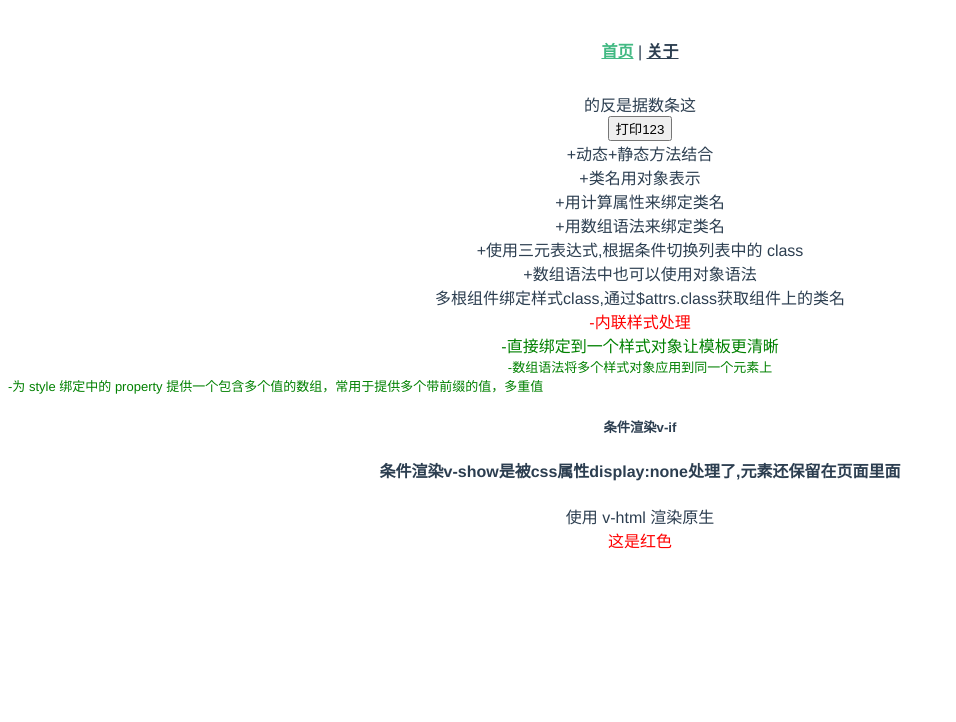
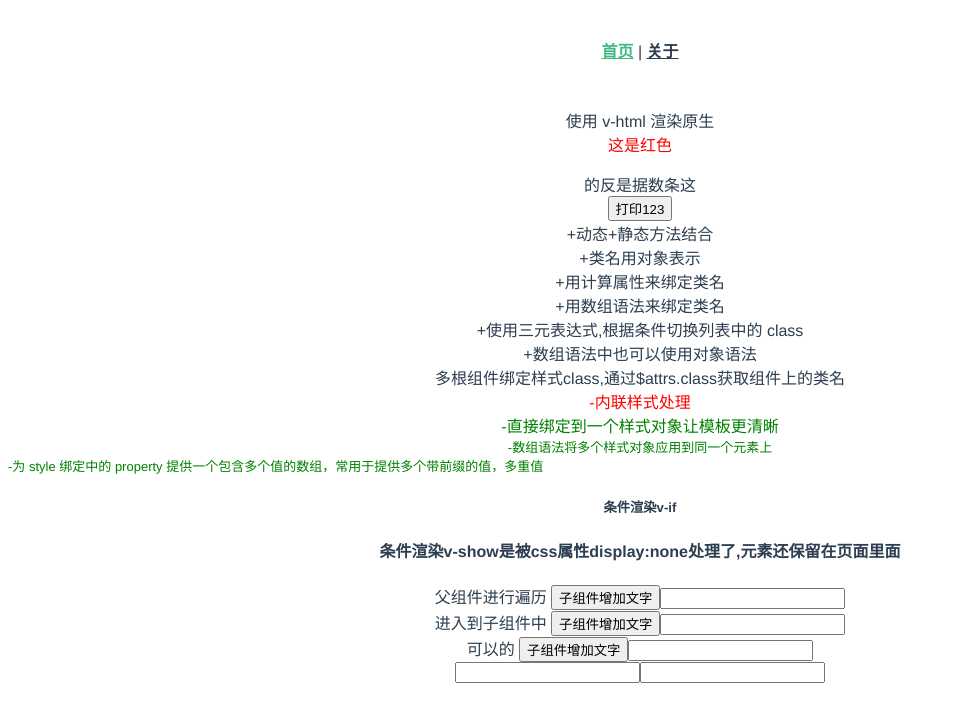
Before and after one commit to creatliukun/vue3-set, a Vue app: page / in a window 1280 px wide. Shown: the top 722 px of the page, without its empty margins (0-956 px from the left). Built offline with nearby package versions, Linux system fonts and the light colour scheme.

Commit message:
feat: vue组件生命周期

```diff
--- /dev/null
+++ b/src/components/DeComponent.vue
@@ -0,0 +1,56 @@
+<template>
+  <div>
+    {{ title }}
+    <!-- 子组件通过$emit来触发父组件的函数 -->
+    <button @click="$emit('enlargeText',0.05)">子组件增加文字</button>
+    <!-- 子组件里面的双向绑定触发父组件 -->
+    <input
+      v-model="value"
+    >
+    <!--   子组件普通双向绑定  :value="modelValue"  @input="$emit('update:modelValue', $event.target.value)" -->
+    <!--   子组件使用计算属性进行双向绑定   v-model="value" -->
+  </div>
+</template>
+
+<script>
+export default {
+//  <!-- 组件上的v-model等价于  :model-value="comPSearchText"   @update:model-value="comPSearchText = $event" -->
+  props: ['title', 'modelValue'],
+  emits: ['update:modelValue'],
+  beforeCreate () {
+    console.log('子组件beforeCreate')
+  },
+  created () {
+    console.log('子组件created')
+  },
+  beforeMount () {
+    console.log('子组件beforeMount')
+  },
+  mounted () {
+    console.log('子组件mounted')
+  },
+  beforeUpdate () {
+    console.log('子组件beforeUpdate')
+  },
+  updated () {
+    console.log('子组件updated')
+  },
+  beforeUnmount () {
+    console.log('子组件beforeUnmount')
+  },
+  unmounted () {
+    console.log('子组件unmounted')
+  },
+  // 使用计算属性实现数据双项绑定
+  computed: {
+    value: {
+      get () {
+        return this.modelValue
+      },
+      set (value) {
+        this.$emit('update:modelValue', value)
+      }
+    }
+  }
+}
+</script>
--- a/src/components/HelloWorld.vue
+++ b/src/components/HelloWorld.vue
@@ -1,5 +1,5 @@
 <template v-if="isShowTemplate">
-   <!-- <template> 元素上使用 v-if 条件渲染分组 -->
+  <!-- <template> 元素上使用 v-if 条件渲染分组 -->
   <div>
     <!-- 在模板中处理数据  -->
     <div>{{ msg.split('').reverse().join('') }}</div>
@@ -51,17 +51,42 @@
   <div>
     <h5 v-if="isShow">条件渲染v-if</h5>
     <h5 v-else>条件渲染v-else</h5>
-    <h4 v-show="isShow">条件渲染v-show是被css属性display:none处理了,元素还保留在页面里面</h4>
+    <h4 v-show="isShow">
+      条件渲染v-show是被css属性display:none处理了,元素还保留在页面里面
+    </h4>
+  </div>
+  <!-- 组件 -->
+  <div id="blog-posts-demo" :style="{ fontSize: postFontSize + 'em' }">
+     <!-- 在组件上使用 v-model -->
+    <DeComponentVue
+      v-for="post in posts"
+      :key="post.id"
+      :title="post.title"
+      v-model="comPSearchText"
+      @enlarge-text="onEnlargeText"
+    ></DeComponentVue>
+    <!-- 简化后的做法 -->
+    <!-- 组件上的v-model等价于  :model-value="comPSearchText"   @update:model-value="comPSearchText = $event" -->
+    <!--  @enlarge-text="postFontSize += $event" -->
+
+    <!-- 自定义事件也可以用于创建支持 v-model 的自定义输入组件。 -->
+    <input v-model="searchText" />
+    <!--v-model="searchText"等价于:value="searchText" @input="searchText = $event.target.value"  -->
+    <input :value="searchText" @input="searchText = $event.target.value" />
   </div>
 </template>
 
 <script>
 // 防抖和节流，为了使组件实例彼此独立，可以在生命周期钩子的 created 里添加防抖函数，移除组件时，取消防抖函数
 import _ from 'lodash'
+import DeComponentVue from './DeComponent.vue'
 export default {
   name: 'HelloWorld',
   props: {
     msg: String
+  },
+  components: {
+    DeComponentVue
   },
   data () {
     return {
@@ -83,7 +108,15 @@ export default {
         fontSize: '13px'
       },
       isShow: true,
-      isShowTemplate: false
+      isShowTemplate: false,
+      posts: [
+        { id: 1, title: '父组件进行遍历' },
+        { id: 2, title: '进入到子组件中' },
+        { id: 3, title: '可以的' }
+      ],
+      postFontSize: 1,
+      searchText: '',
+      comPSearchText: ''
     }
   },
   computed: {
@@ -95,17 +128,41 @@ export default {
       }
     }
   },
+  beforeCreate () {
+    console.log('父组件beforeCreate')
+  },
   created () {
     // 使用 Lodash 实现防抖
     this.debouncedClick = _.debounce(this.click, 500)
+    console.log('父组件created')
+  },
+  beforeMount () {
+    console.log('父组件beforeMount')
+  },
+  mounted () {
+    console.log('父组件mounted')
+  },
+  beforeUpdate () {
+    console.log('父组件beforeUpdate')
+  },
+  updated () {
+    console.log('父组件updated')
+  },
+  beforeUnmount () {
+    console.log('父组件beforeUnmount')
   },
   unmounted () {
     // 移除组件时，取消定时器
     this.debouncedClick.cancel()
+    console.log('父组件unmounted')
   },
   methods: {
     click () {
       console.log('123')
+    },
+    // 通过方法来进行接受子组件的events
+    onEnlargeText (events) {
+      this.postFontSize += events
     }
   }
 }
--- a/src/views/AboutView.vue
+++ b/src/views/AboutView.vue
@@ -30,6 +30,21 @@
         {{ value }}
       </li>
     </ul>
+  </div>
+  <!-- 事件处理 -->
+  <div>
+  <!-- 访问原始的 DOM 事件 -->
+  <button @click="warn('阻止默认事件.', $event)">访问原始的 dom事件</button>
+  <!-- 多个事件处理 -->
+  <button @click="one($event), two($event)">多个事件处理</button>
+  </div>
+  <!-- 事件修饰符 -->
+  <div @click="fatherClick">
+    <!-- 阻止单击事件继续冒泡 -->
+    <a @click.stop="doThis">阻止单击事件继续冒泡</a>
+    <!-- 提交事件不再重载页面 -->
+    <form @submit.prevent="onSubmit">提交事件不再重载页面</form>
+    <button @click="onSubmitNormal">普通的事件会冒泡</button>
   </div>
 </template>
 
@@ -81,6 +96,34 @@ export default {
         .catch((error) => {
           this.answer = '暂时不能访问，请稍后再试. ' + error
         })
+    },
+    warn (message, event) {
+      // 现在可以访问到原生事件
+      if (event) {
+        // 阻止默认事件
+        event.preventDefault()
+      }
+      alert(message)
+    },
+    one (event) {
+    // 第一个事件处理器逻辑...
+      console.log(event, 'one')
+    },
+    two (event) {
+    // 第二个事件处理器逻辑...
+      console.log(event, 'two')
+    },
+    fatherClick () {
+      console.log('father')
+    },
+    doThis () {
+      console.log('doThis')
+    },
+    onSubmit () {
+      console.log('onSubmit')
+    },
+    onSubmitNormal () {
+      console.log('onSubmitNormal')
     }
   }
 }
--- a/src/views/HomeView.vue
+++ b/src/views/HomeView.vue
@@ -1,8 +1,9 @@
 <template>
   <div class="home">
     <!-- <img alt="Vue logo" src="../assets/logo.png"> -->
+    <p>使用 v-html 渲染原生 <span v-html="rawHtml"></span></p>
+
     <HelloWorld msg="这条数据是反的" class="father-class" />
-    <p>使用 v-html 渲染原生 <span v-html="rawHtml"></span></p>
   </div>
 </template>
 
```
